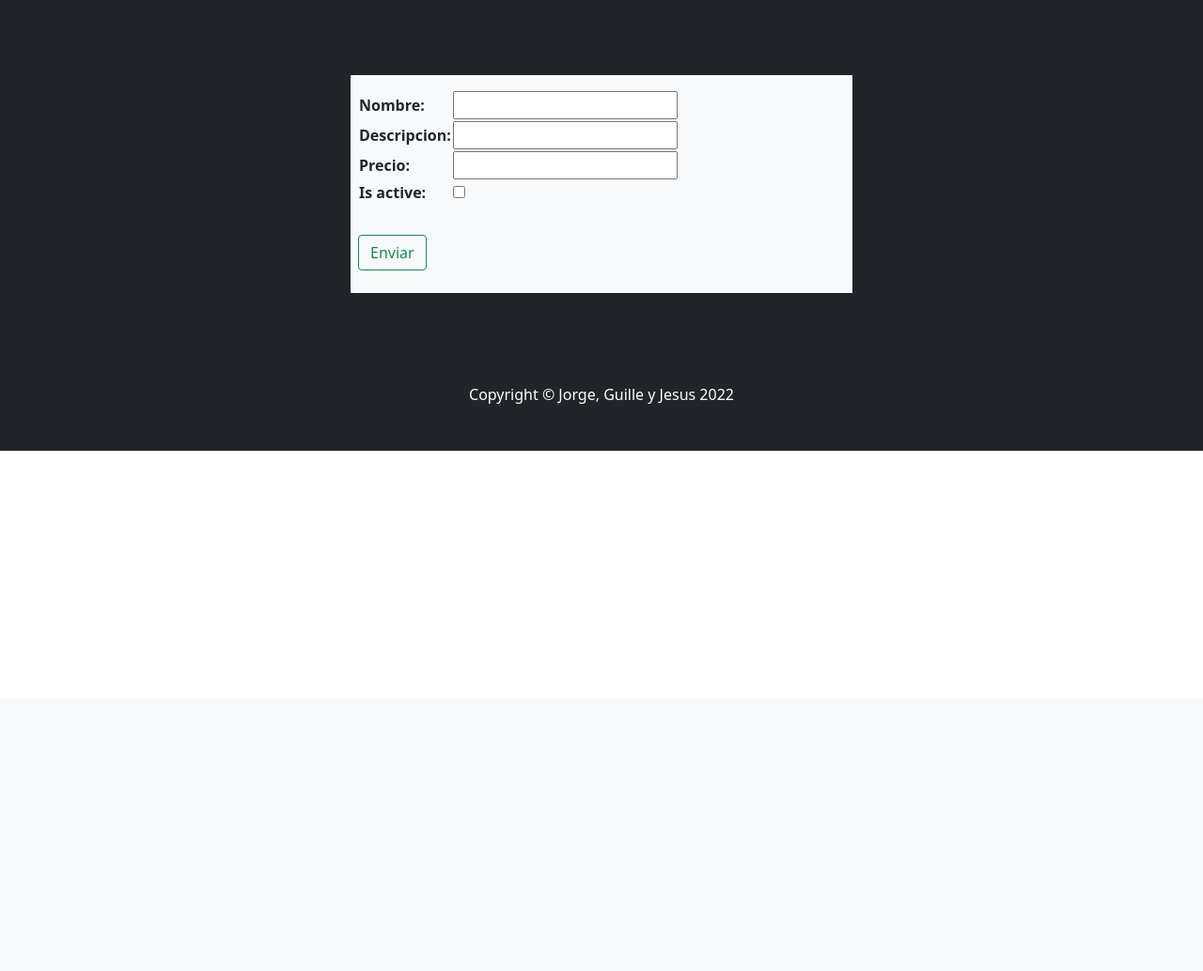
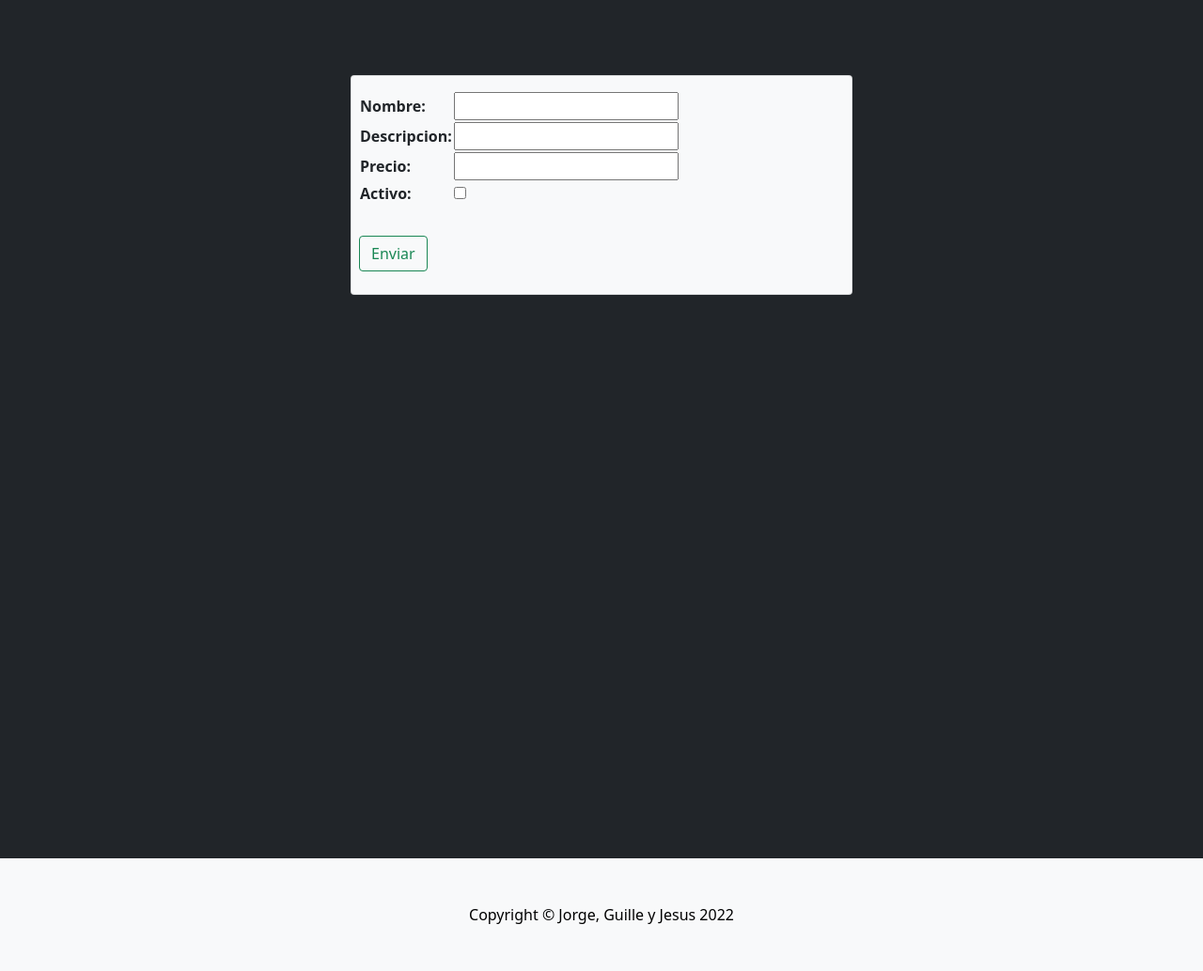
Before and after one commit to JesusEP/ProyectoFinal, a Django app: page /entradas/crear-entrada/ in a window 1280 px wide. Shown: the part 56-1090 px from the top of the page at 94% size. Before the commit the page ends 536 px from the top, so only its background shows below. Run offline with Django 4.2, Linux system fonts and the light colour scheme; some libraries are stand-ins or nearby versions.

Commit message:
Cambios esteticos

```diff
--- a/RestaurantPython/RestaurantPython/templates/base.html
+++ b/RestaurantPython/RestaurantPython/templates/base.html
@@ -38,8 +38,8 @@
         {% block contenido %}
         {% endblock %}
         <!-- Footer-->
-        <footer class="py-5 bg-dark">
-            <div class="container"><p class="m-0 text-center text-white">Copyright &copy; Jorge, Guille y Jesus 2022</p></div>
+        <footer class="py-5 bg-light">
+            <div class="container"><p class="m-0 text-center text-black">Copyright &copy; Jorge, Guille y Jesus 2022</p></div>
         </footer>
         <!-- Bootstrap core JS-->
         <script src="https://cdn.jsdelivr.net/npm/bootstrap@5.1.3/dist/js/bootstrap.bundle.min.js"></script>
--- a/RestaurantPython/RestaurantPython/templates/crear_entrada.html
+++ b/RestaurantPython/RestaurantPython/templates/crear_entrada.html
@@ -6,7 +6,7 @@
     <div class="container px-4 px-lg-5 mt-5">
         <div class="row gx-1 gx-lg-2 row-cols-2 row-cols-md-2 row-cols-xl-2 justify-content-center">
             <div class="col-auto">
-                <form class="row g-3 bg-light " method="POST" action="">
+                <form class="card row g-3 bg-light  " method="POST" action="">
                     <div class="mb-3">
                         {% csrf_token %}
                         <table>
@@ -20,7 +20,31 @@
             </div>
         </div>
     </div>
+    <br>
+<br>
+<br>
+<br>
+<br>
+<br>
+<br>
+<br>
+<br>
+<br>
+<br>
+<br>
+<br>
+<br>
+<br>
+<br>
+<br>
+<br>
+<br>
+<br>
+<br>
+<br>
+<br>
 </section>
+
 {% elif nueva_entrada %}
 <section class="py-5 bg-dark">
     <div class="container px-4 px-lg-5 mt-5">
@@ -44,6 +68,31 @@
             </div>
         </div>
     </div>
+    <br>
+<br>
+<br>
+<br>
+<br>
+<br>
+<br>
+<br>
+<br>
+<br>
+<br>
+<br>
+<br>
+<br>
+<br>
+<br>
+<br>
+<br>
+<br>
+<br>
+<br>
+<br>
+<br>
+<br>
 </section>
+
 {% endif %}
 {% endblock %}
--- a/RestaurantPython/RestaurantPython/templates/index.html
+++ b/RestaurantPython/RestaurantPython/templates/index.html
@@ -1,5 +1,5 @@
 {% extends 'base.html' %}
-{% block index %}
+{% block contenido %}
 <!-- Header-->
 <header class="bg-dark py-5">
     <div class="container px-4 px-lg-5 my-5">
--- a/RestaurantPython/entradas/forms.py
+++ b/RestaurantPython/entradas/forms.py
@@ -4,4 +4,4 @@ class Entradas_form(forms.Form):
     nombre = forms.CharField(max_length=30)
     descripcion = forms.CharField(max_length=50)
     precio = forms.FloatField()
-    is_active = forms.BooleanField()
+    activo = forms.BooleanField()
```
Also changed, not shown: RestaurantPython/entradas/migrations/0003_remove_entradas_img.py (added).
